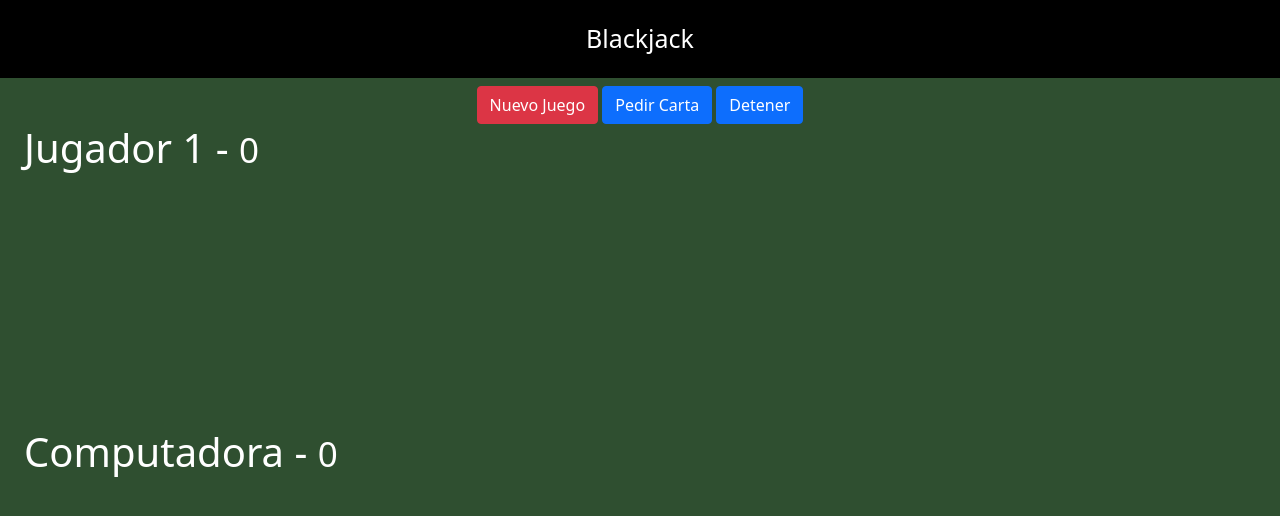
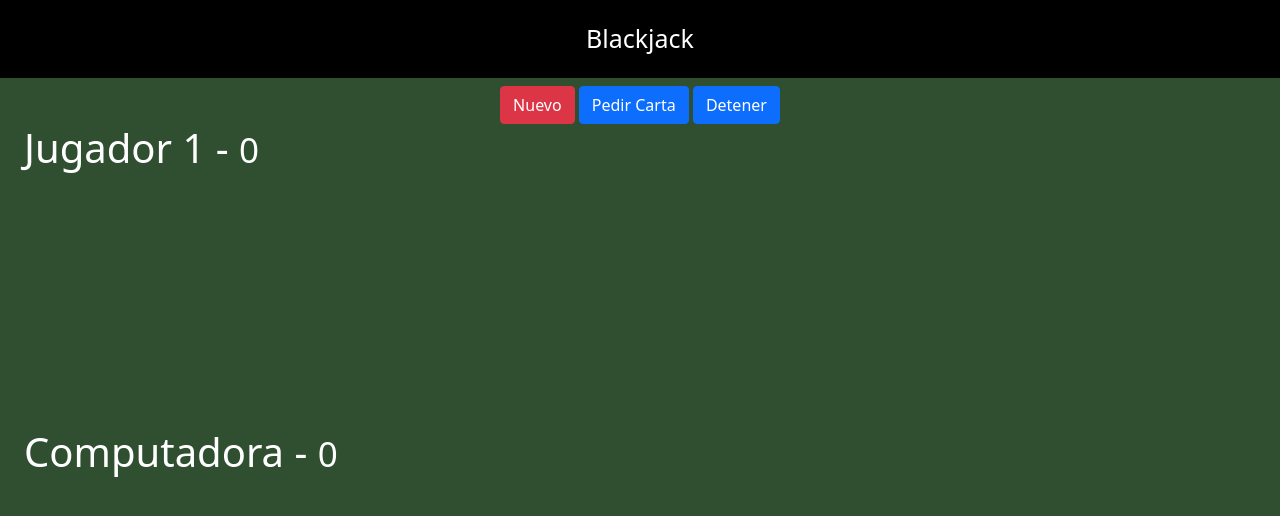
Before and after one commit to danielpaidoslalin/blackjack, a plain HTML site: page index.html in a window 1280 px wide. Drawn offline with nearby package versions, Linux system fonts and the light colour scheme.

Commit message:
Change en index

```diff
--- a/index.html
+++ b/index.html
@@ -15,7 +15,7 @@
 
     <div class="row mt-2">
         <div id="#divBotones" class="col text-center">
-            <button id="btnNuevo" class="btn btn-danger">Nuevo Juego</button>
+            <button id="btnNuevo" class="btn btn-danger">Nuevo</button>
             <button id="btnPedir"  disabled="disabled" class="btn btn-primary">Pedir Carta</button>
             <button id="btnDetener" disabled="disabled" class="btn btn-primary">Detener</button>
         </div>
```
